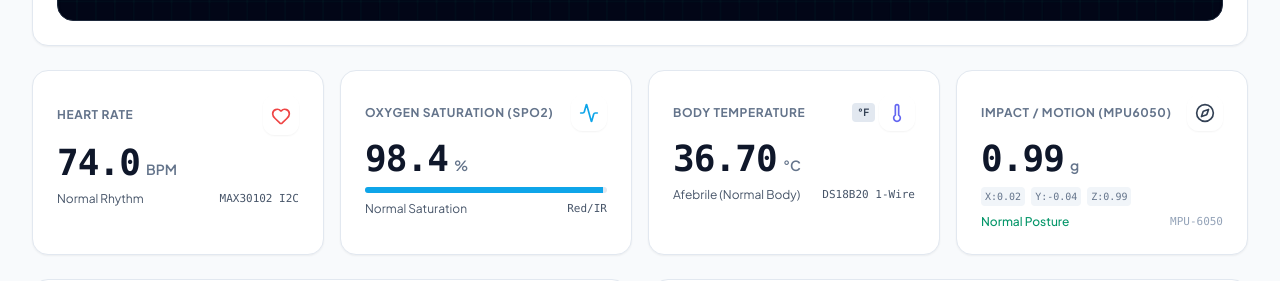
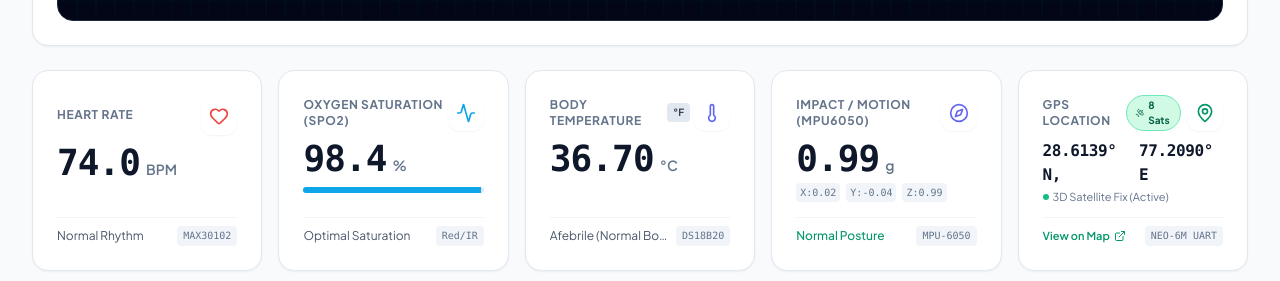
Before and after one commit to ujjwalcoding1/smarthealth, a React (Vite) app in the folder frontend/: page / in a window 1280 px wide. Shown: the part 616-897 px from the top of the page. Built offline with nearby package versions, Linux system fonts and the light colour scheme; no server answers.

Commit message:
feat(iot): dual-core non-blocking heart rate sampling, real dynamic bpm detection, and dedicated neo-6m gps sensor card

```diff
--- a/frontend/src/components/PPGWaveform.jsx
+++ b/frontend/src/components/PPGWaveform.jsx
@@ -157,7 +157,7 @@ export function PPGWaveform({ bpm = 74, isSimulated = false, zone = 'GREEN', t }
             effectiveZone === 'RED' ? 'text-red-500' : effectiveZone === 'YELLOW' ? 'text-amber-500' : 'text-emerald-600 dark:text-emerald-400'
           }`}>
             <Heart className="w-3.5 h-3.5 fill-red-500 text-red-500 animate-heartbeat" />
-            <span>{bpm ? Number(bpm).toFixed(1) : '72.0'} BPM</span>
+            <span>{bpm > 0 ? `${Number(bpm).toFixed(1)} BPM` : 'Detecting pulse...'}</span>
           </div>
           <span className="bg-slate-100 dark:bg-slate-800 text-[10px] px-2 py-0.5 rounded text-slate-500 font-mono">
             MAX30102 100Hz Bus
--- a/frontend/src/components/VitalsGauges.jsx
+++ b/frontend/src/components/VitalsGauges.jsx
@@ -1,30 +1,42 @@
 import React, { useState } from 'react';
-import { Heart, Activity, Thermometer, Compass, MapPin, Gauge, ShieldCheck, AlertCircle } from 'lucide-react';
+import { Heart, Activity, Thermometer, Compass, MapPin, ExternalLink, Satellite, Radio } from 'lucide-react';
 
 export function VitalsGauges({ telemetry, zoneEvaluation, lang, t }) {
   const [useFahrenheit, setUseFahrenheit] = useState(false);
 
-  const hr = telemetry?.heart_rate || 72.0;
-  const spo2 = telemetry?.spo2 || 98.0;
-  const tempC = telemetry?.temperature_c || 36.8;
+  // Extract raw numerical values without forcing artificial non-zero defaults
+  const rawHr = telemetry?.heart_rate;
+  const hr = (rawHr !== undefined && rawHr !== null) ? Number(rawHr) : 0.0;
+
+  const rawSpo2 = telemetry?.spo2;
+  const spo2 = (rawSpo2 !== undefined && rawSpo2 !== null) ? Number(rawSpo2) : 0.0;
+
+  const rawTempC = telemetry?.temperature_c;
+  const tempC = (rawTempC !== undefined && rawTempC !== null) ? Number(rawTempC) : 25.4;
   const tempF = tempC * 9 / 5 + 32;
-  const accel = telemetry?.acceleration_g || 0.99;
-  const ax = telemetry?.ax || 0.02;
-  const ay = telemetry?.ay || -0.04;
-  const az = telemetry?.az || 0.99;
-  const lat = telemetry?.latitude || 28.6139;
-  const lng = telemetry?.longitude || 77.2090;
-  const sats = telemetry?.satellites || 6;
-  const impact = telemetry?.impact_detected || (accel >= 2.5);
 
-  // Status colors based on individual metric ranges
+  const accel = Number(telemetry?.acceleration_g || 1.0);
+  const ax = Number(telemetry?.ax || 0.0);
+  const ay = Number(telemetry?.ay || 0.0);
+  const az = Number(telemetry?.az || 1.0);
+
+  const lat = Number(telemetry?.latitude || 28.6139);
+  const lng = Number(telemetry?.longitude || 77.2090);
+  const sats = Number(telemetry?.satellites || 0);
+  const gpsValid = Boolean(telemetry?.gps_valid);
+  const fingerOn = Boolean(telemetry?.finger_detected || (telemetry?.ir_value > 25000));
+  const impact = Boolean(telemetry?.impact_detected || (accel >= 2.8));
+
+  // Dynamic status styling based on actual clinical thresholds
   const getHrColor = (val) => {
+    if (val === 0) return 'text-slate-700 bg-white dark:bg-slate-800/90 border-slate-200 dark:border-slate-700';
     if (val > 125 || (val < 45 && val > 0)) return 'text-red-600 bg-red-50 dark:bg-red-950/40 border-red-300 dark:border-red-800';
     if (val > 100 || val < 60) return 'text-amber-600 bg-amber-50 dark:bg-amber-950/40 border-amber-300 dark:border-amber-800';
     return 'text-emerald-600 bg-emerald-50 dark:bg-emerald-950/40 border-emerald-300 dark:border-emerald-800';
   };
 
   const getSpo2Color = (val) => {
+    if (val === 0) return 'text-slate-700 bg-white dark:bg-slate-800/90 border-slate-200 dark:border-slate-700';
     if (val < 90) return 'text-red-600 bg-red-50 dark:bg-red-950/40 border-red-300 dark:border-red-800';
     if (val <= 94) return 'text-amber-600 bg-amber-50 dark:bg-amber-950/40 border-amber-300 dark:border-amber-800';
     return 'text-sky-600 bg-sky-50 dark:bg-sky-950/40 border-sky-300 dark:border-sky-800';
@@ -37,33 +49,42 @@ export function VitalsGauges({ telemetry, zoneEvaluation, lang, t }) {
   };
 
   return (
-    <div className="grid grid-cols-1 sm:grid-cols-2 lg:grid-cols-4 gap-4 mb-6">
-      {/* 1. Heart Rate (MAX30102) */}
-      <div className={`health-card border transition-all ${getHrColor(hr)}`}>
+    <div className="grid grid-cols-1 sm:grid-cols-2 lg:grid-cols-3 xl:grid-cols-5 gap-4 mb-6">
+      {/* 1. Heart Rate (MAX30102 Optical Sensor) */}
+      <div className={`health-card border transition-all ${getHrColor(hr)} flex flex-col justify-between`}>
+        <div>
           <div className="flex items-center justify-between mb-2">
             <span className="text-xs font-bold uppercase tracking-wider text-slate-500 dark:text-slate-400">
               {t.heartRate}
             </span>
             <div className="p-2 rounded-xl bg-white/80 dark:bg-slate-800/80 shadow-sm">
-            <Heart className={`w-5 h-5 text-red-500 ${hr > 100 ? 'animate-bounce' : 'animate-heartbeat'}`} />
+              <Heart className={`w-5 h-5 text-red-500 ${hr > 0 ? (hr > 100 ? 'animate-bounce' : 'animate-heartbeat') : 'opacity-40'}`} />
             </div>
           </div>
 
           <div className="flex items-baseline gap-1.5 my-1">
             <span className="text-3xl md:text-4xl font-extrabold font-mono tracking-tight text-slate-900 dark:text-slate-100">
-            {hr.toFixed(1)}
+              {hr > 0 ? hr.toFixed(1) : '--'}
             </span>
             <span className="text-sm font-semibold text-slate-500">BPM</span>
           </div>
+        </div>
 
-        <div className="mt-2 text-xs flex items-center justify-between text-slate-600 dark:text-slate-400">
-          <span>{hr >= 60 && hr <= 100 ? 'Normal Rhythm' : hr > 100 ? 'Elevated (Tachy)' : 'Bradycardia'}</span>
-          <span className="font-mono text-[11px]">MAX30102 I2C</span>
+        <div className="mt-2 text-xs flex items-center justify-between text-slate-600 dark:text-slate-400 border-t border-slate-100 dark:border-slate-800 pt-2">
+          <span className="truncate">
+            {hr > 0
+              ? (hr >= 60 && hr <= 100 ? 'Normal Rhythm' : hr > 100 ? 'Elevated (Tachy)' : 'Bradycardia')
+              : (fingerOn ? 'Detecting pulse...' : (lang === 'hi' ? 'उंगली रखें' : 'Place finger'))}
+          </span>
+          <span className="font-mono text-[10px] bg-slate-100 dark:bg-slate-700/60 px-1.5 py-0.5 rounded text-slate-500 ml-1">
+            MAX30102
+          </span>
         </div>
       </div>
 
-      {/* 2. SpO2 Blood Oxygen (MAX30102) */}
-      <div className={`health-card border transition-all ${getSpo2Color(spo2)}`}>
+      {/* 2. SpO2 Blood Oxygen (MAX30102 Red/IR Optical) */}
+      <div className={`health-card border transition-all ${getSpo2Color(spo2)} flex flex-col justify-between`}>
+        <div>
           <div className="flex items-center justify-between mb-2">
             <span className="text-xs font-bold uppercase tracking-wider text-slate-500 dark:text-slate-400">
               {t.spo2}
@@ -75,7 +96,7 @@ export function VitalsGauges({ telemetry, zoneEvaluation, lang, t }) {
 
           <div className="flex items-baseline gap-1.5 my-1">
             <span className="text-3xl md:text-4xl font-extrabold font-mono tracking-tight text-slate-900 dark:text-slate-100">
-            {spo2.toFixed(1)}
+              {spo2 > 0 ? spo2.toFixed(1) : '--'}
             </span>
             <span className="text-sm font-semibold text-slate-500">%</span>
           </div>
@@ -84,20 +105,28 @@ export function VitalsGauges({ telemetry, zoneEvaluation, lang, t }) {
           <div className="w-full bg-slate-200 dark:bg-slate-700 h-1.5 rounded-full overflow-hidden my-2">
             <div
               className={`h-full transition-all duration-500 ${
-              spo2 < 90 ? 'bg-red-500' : spo2 <= 94 ? 'bg-amber-500' : 'bg-sky-500'
+                spo2 === 0 ? 'bg-slate-300 w-0' : spo2 < 90 ? 'bg-red-500' : spo2 <= 94 ? 'bg-amber-500' : 'bg-sky-500'
               }`}
               style={{ width: `${Math.min(100, Math.max(0, spo2))}%` }}
             ></div>
           </div>
+        </div>
 
-        <div className="text-xs flex items-center justify-between text-slate-600 dark:text-slate-400">
-          <span>{spo2 >= 95 ? 'Normal Saturation' : spo2 >= 90 ? 'Borderline (Yellow)' : 'Hypoxia Alert!'}</span>
-          <span className="font-mono text-[11px]">Red/IR</span>
+        <div className="text-xs flex items-center justify-between text-slate-600 dark:text-slate-400 border-t border-slate-100 dark:border-slate-800 pt-2">
+          <span className="truncate">
+            {spo2 > 0
+              ? (spo2 >= 95 ? 'Optimal Saturation' : spo2 >= 90 ? 'Borderline (Watch)' : 'Critical Hypoxia!')
+              : (fingerOn ? 'Measuring...' : (lang === 'hi' ? 'स्टैंडबाय' : 'Standby'))}
+          </span>
+          <span className="font-mono text-[10px] bg-slate-100 dark:bg-slate-700/60 px-1.5 py-0.5 rounded text-slate-500 ml-1">
+            Red/IR
+          </span>
         </div>
       </div>
 
-      {/* 3. Body Temperature (DS18B20) */}
-      <div className={`health-card border transition-all ${getTempColor(tempC)}`}>
+      {/* 3. Body Temperature (DS18B20 OneWire Sensor) */}
+      <div className={`health-card border transition-all ${getTempColor(tempC)} flex flex-col justify-between`}>
+        <div>
           <div className="flex items-center justify-between mb-2">
             <span className="text-xs font-bold uppercase tracking-wider text-slate-500 dark:text-slate-400">
               {t.temperature}
@@ -105,7 +134,7 @@ export function VitalsGauges({ telemetry, zoneEvaluation, lang, t }) {
             <div className="flex items-center gap-1">
               <button
                 onClick={() => setUseFahrenheit(!useFahrenheit)}
-              className="text-[10px] font-bold px-1.5 py-0.5 rounded bg-slate-200 dark:bg-slate-700 text-slate-700 dark:text-slate-300 hover:bg-slate-300"
+                className="text-[10px] font-bold px-1.5 py-0.5 rounded bg-slate-200 dark:bg-slate-700 text-slate-700 dark:text-slate-300 hover:bg-slate-300 transition-colors"
               >
                 {useFahrenheit ? '°C' : '°F'}
               </button>
@@ -121,29 +150,33 @@ export function VitalsGauges({ telemetry, zoneEvaluation, lang, t }) {
             </span>
             <span className="text-sm font-semibold text-slate-500">{useFahrenheit ? '°F' : '°C'}</span>
           </div>
+        </div>
 
-        <div className="mt-2 text-xs flex items-center justify-between text-slate-600 dark:text-slate-400">
-          <span>
+        <div className="mt-2 text-xs flex items-center justify-between text-slate-600 dark:text-slate-400 border-t border-slate-100 dark:border-slate-800 pt-2">
+          <span className="truncate">
             {tempC >= 39.5 ? 'High Fever (Critical)' :
              tempC >= 37.3 ? 'Mild Fever (Yellow Zone)' :
              tempC >= 35.0 ? 'Afebrile (Normal Body)' :
              tempC >= 32.0 ? 'Hypothermia Warning' :
              'Ambient Room Temp'}
           </span>
-          <span className="font-mono text-[11px]">DS18B20 1-Wire</span>
+          <span className="font-mono text-[10px] bg-slate-100 dark:bg-slate-700/60 px-1.5 py-0.5 rounded text-slate-500 ml-1">
+            DS18B20
+          </span>
         </div>
       </div>
 
-      {/* 4. MPU6050 Acceleration & Fall Status */}
+      {/* 4. MPU-6050 Motion & Fall Sensor */}
       <div className={`health-card border transition-all ${
         impact ? 'text-red-600 bg-red-50 dark:bg-red-950/40 border-red-400 emergency-critical-active' : 'text-slate-700 bg-white dark:bg-slate-800/90 border-slate-200 dark:border-slate-700'
-      }`}>
+      } flex flex-col justify-between`}>
+        <div>
           <div className="flex items-center justify-between mb-2">
             <span className="text-xs font-bold uppercase tracking-wider text-slate-500 dark:text-slate-400">
               {t.acceleration}
             </span>
             <div className={`p-2 rounded-xl shadow-sm ${impact ? 'bg-red-600 text-white animate-bounce' : 'bg-white/80 dark:bg-slate-800/80'}`}>
-            <Compass className="w-5 h-5" />
+              <Compass className="w-5 h-5 text-indigo-500" />
             </div>
           </div>
 
@@ -155,17 +188,72 @@ export function VitalsGauges({ telemetry, zoneEvaluation, lang, t }) {
           </div>
 
           {/* 3-axis mini pill */}
-        <div className="flex items-center gap-1.5 my-2 text-[10px] font-mono text-slate-500">
+          <div className="flex items-center gap-1.5 my-1 text-[10px] font-mono text-slate-500">
             <span className="bg-slate-100 dark:bg-slate-700 px-1 py-0.5 rounded">X:{ax.toFixed(2)}</span>
             <span className="bg-slate-100 dark:bg-slate-700 px-1 py-0.5 rounded">Y:{ay.toFixed(2)}</span>
             <span className="bg-slate-100 dark:bg-slate-700 px-1 py-0.5 rounded">Z:{az.toFixed(2)}</span>
           </div>
+        </div>
 
-        <div className="text-xs flex items-center justify-between">
-          <span className={impact ? 'font-bold text-red-600 animate-pulse' : 'text-emerald-600 dark:text-emerald-400 font-medium'}>
+        <div className="text-xs flex items-center justify-between border-t border-slate-100 dark:border-slate-800 pt-2">
+          <span className={impact ? 'font-bold text-red-600 animate-pulse truncate' : 'text-emerald-600 dark:text-emerald-400 font-medium truncate'}>
             {impact ? '🚨 IMPACT DETECTED!' : 'Normal Posture'}
           </span>
-          <span className="font-mono text-[11px] text-slate-400">MPU-6050</span>
+          <span className="font-mono text-[10px] bg-slate-100 dark:bg-slate-700/60 px-1.5 py-0.5 rounded text-slate-500 ml-1">
+            MPU-6050
+          </span>
+        </div>
+      </div>
+
+      {/* 5. NEO-6M GPS Geolocation Sensor Module */}
+      <div className="health-card border transition-all text-slate-700 bg-white dark:bg-slate-800/90 border-slate-200 dark:border-slate-700 flex flex-col justify-between">
+        <div>
+          <div className="flex items-center justify-between mb-2">
+            <span className="text-xs font-bold uppercase tracking-wider text-slate-500 dark:text-slate-400">
+              {lang === 'hi' ? 'जीपीएस लोकेशन' : 'GPS Location'}
+            </span>
+            <div className="flex items-center gap-1.5">
+              <span className={`flex items-center gap-1 text-[10px] font-bold px-2 py-0.5 rounded-full ${
+                gpsValid
+                  ? 'bg-emerald-100 text-emerald-800 dark:bg-emerald-950/60 dark:text-emerald-300 border border-emerald-300'
+                  : sats > 0
+                    ? 'bg-sky-100 text-sky-800 dark:bg-sky-950/60 dark:text-sky-300'
+                    : 'bg-amber-100 text-amber-800 dark:bg-amber-950/60 dark:text-amber-300'
+              }`}>
+                <Satellite className="w-3 h-3" />
+                {sats > 0 ? `${sats} Sats` : '0 Sats'}
+              </span>
+              <div className="p-2 rounded-xl bg-white/80 dark:bg-slate-800/80 shadow-sm text-emerald-600">
+                <MapPin className="w-5 h-5" />
+              </div>
+            </div>
+          </div>
+
+          <div className="my-1">
+            <div className="font-mono font-bold text-sm sm:text-base text-slate-900 dark:text-slate-100 tracking-tight flex items-center gap-1">
+              <span>{lat.toFixed(4)}° N,</span>
+              <span>{lng.toFixed(4)}° E</span>
+            </div>
+            <div className="text-[11px] text-slate-500 flex items-center gap-1 mt-0.5">
+              <span className={`w-1.5 h-1.5 rounded-full ${gpsValid ? 'bg-emerald-500 animate-pulse' : 'bg-amber-400'}`}></span>
+              <span>{gpsValid ? '3D Satellite Fix (Active)' : sats > 0 ? `Tracking ${sats} Satellites` : 'Acquiring (Indoors)'}</span>
+            </div>
+          </div>
+        </div>
+
+        <div className="mt-2 text-xs flex items-center justify-between border-t border-slate-100 dark:border-slate-800 pt-2">
+          <a
+            href={`https://www.google.com/maps?q=${lat},${lng}`}
+            target="_blank"
+            rel="noopener noreferrer"
+            className="inline-flex items-center gap-1 text-emerald-600 dark:text-emerald-400 font-semibold hover:underline text-[11px]"
+          >
+            <span>{lang === 'hi' ? 'मैप में देखें' : 'View on Map'}</span>
+            <ExternalLink className="w-3 h-3" />
+          </a>
+          <span className="font-mono text-[10px] bg-slate-100 dark:bg-slate-700/60 px-1.5 py-0.5 rounded text-slate-500 ml-1">
+            NEO-6M UART
+          </span>
         </div>
       </div>
     </div>
```
Also changed, not shown: 1 other file (tests, documents, lock files or other folders). Lines whose indentation alone changed are shown as unchanged.
